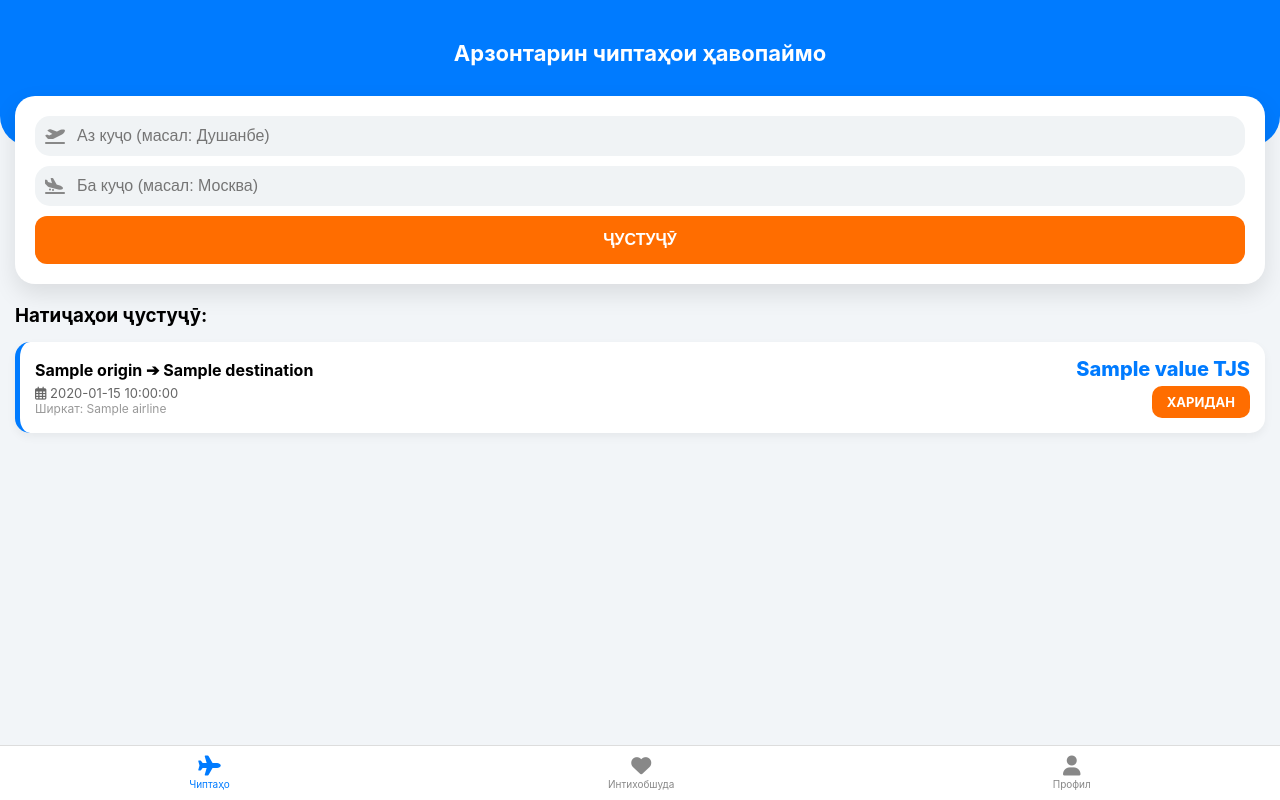
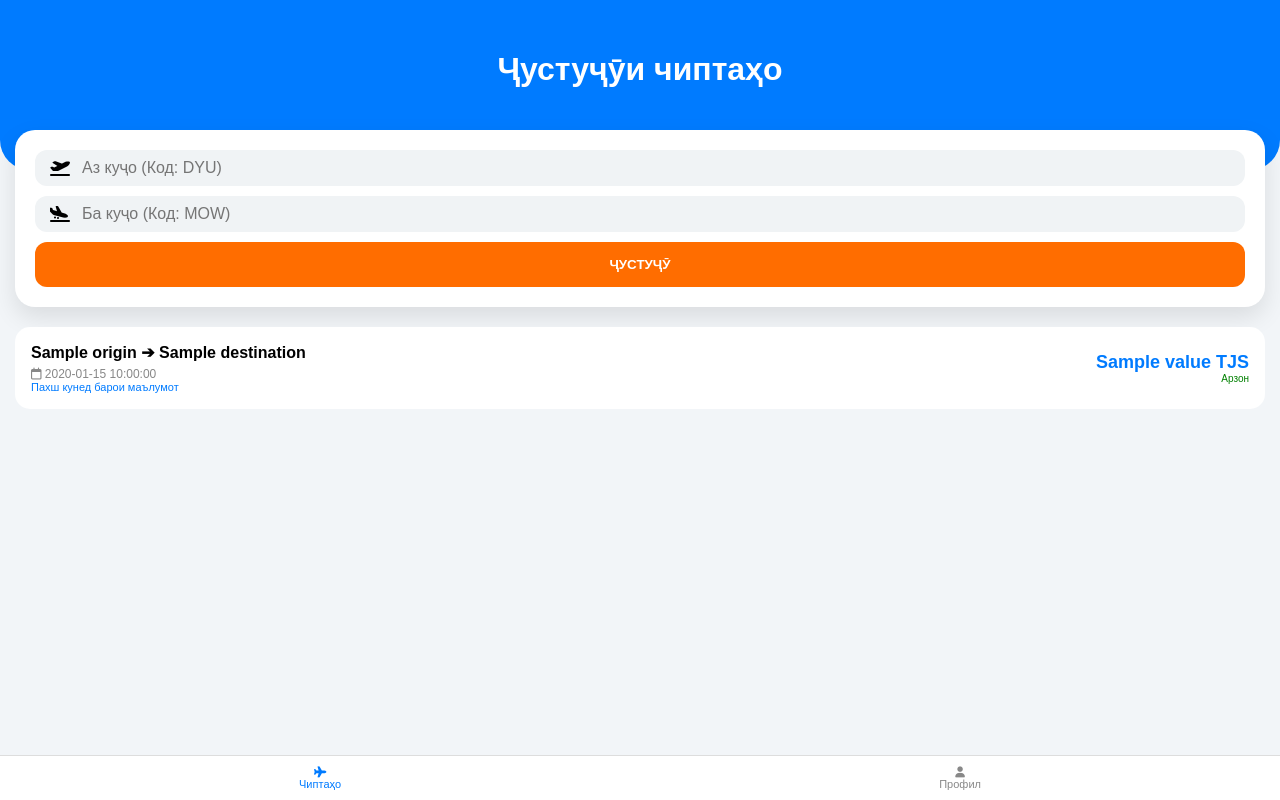
Before and after one commit to OSON-SAVDO/Aviasels.TJ, a Flask app: template templates/index.html in a window 1280 px wide. Run offline with Flask 3, Linux system fonts and the light colour scheme; the template is opened without the code that fills it: most values are stand-ins (such as "Sample title", 1, 10 or a date in 2020).

Commit message:
Update index.html

```diff
--- a/templates/index.html
+++ b/templates/index.html
@@ -3,91 +3,115 @@
 <head>
     <meta charset="UTF-8">
     <meta name="viewport" content="width=device-width, initial-scale=1.0">
-    <title>Aviasales.tj - Клон</title>
+    <title>Aviasales.tj - Маълумоти пурра</title>
     <link rel="stylesheet" href="https://cdnjs.cloudflare.com/ajax/libs/font-awesome/6.0.0/css/all.min.css">
     <style>
         :root { --blue: #007bff; --orange: #ff6d00; --bg: #f2f5f8; }
-        body { font-family: -apple-system, sans-serif; background: var(--bg); margin: 0; padding-bottom: 70px; }
+        body { font-family: sans-serif; background: var(--bg); margin: 0; padding-bottom: 70px; }
 
-        /* Header */
-        .top-header { background: var(--blue); color: white; padding: 40px 20px 80px; text-align: center; border-radius: 0 0 30px 30px; }
-        .top-header h1 { font-size: 22px; margin: 0; }
+        .top-header { background: var(--blue); color: white; padding: 30px 20px 60px; text-align: center; border-radius: 0 0 30px 30px; }
+        .search-container { background: white; margin: -40px 15px 20px; padding: 20px; border-radius: 20px; box-shadow: 0 10px 25px rgba(0,0,0,0.1); }
+        .search-input-group { background: #f0f3f5; border-radius: 12px; padding: 8px 15px; margin-bottom: 10px; display: flex; align-items: center; }
+        .search-input-group input { border: none; background: transparent; width: 100%; font-size: 16px; outline: none; margin-left: 10px; }
+        .btn-search { width: 100%; background: var(--orange); color: white; border: none; padding: 15px; border-radius: 12px; font-weight: bold; cursor: pointer; }
 
-        /* Search Container */
-        .search-container { background: white; margin: -50px 15px 20px; padding: 20px; border-radius: 20px; box-shadow: 0 10px 25px rgba(0,0,0,0.1); }
-        .search-input-group { background: #f0f3f5; border-radius: 15px; padding: 10px; margin-bottom: 10px; display: flex; align-items: center; }
-        .search-input-group i { color: #888; margin-right: 10px; width: 20px; text-align: center; }
-        .search-input-group input { border: none; background: transparent; width: 100%; font-size: 16px; outline: none; }
+        .ticket-list { padding: 0 15px; }
+        .ticket { background: white; border-radius: 15px; padding: 15px; margin-bottom: 15px; display: flex; justify-content: space-between; align-items: center; cursor: pointer; transition: 0.3s; border: 1px solid transparent; }
+        .ticket:active { transform: scale(0.98); border-color: var(--blue); }
 
-        .btn-search { width: 100%; background: var(--orange); color: white; border: none; padding: 15px; border-radius: 12px; font-weight: bold; font-size: 16px; cursor: pointer; }
+        .price { color: var(--blue); font-size: 18px; font-weight: bold; }
+        .btn-buy { background: var(--orange); color: white; padding: 10px 20px; border-radius: 10px; text-decoration: none; font-weight: bold; display: block; text-align: center; margin-top: 10px; }
 
-        /* Ticket Cards */
-        .ticket-list { padding: 0 15px; }
-        .ticket { background: white; border-radius: 15px; padding: 15px; margin-bottom: 15px; display: flex; justify-content: space-between; align-items: center; box-shadow: 0 4px 10px rgba(0,0,0,0.05); border-left: 5px solid var(--blue); }
-        .price { color: var(--blue); font-size: 20px; font-weight: 800; }
-        .btn-buy { background: var(--orange); color: white; padding: 8px 15px; border-radius: 10px; text-decoration: none; font-size: 13px; font-weight: bold; display: inline-block; margin-top: 5px; }
+        /* Modal (Тирезаи маълумот) */
+        .modal { display: none; position: fixed; z-index: 1000; left: 0; top: 0; width: 100%; height: 100%; background: rgba(0,0,0,0.5); align-items: flex-end; }
+        .modal-content { background: white; width: 100%; border-radius: 25px 25px 0 0; padding: 25px; box-sizing: border-box; animation: slideUp 0.3s; }
+        @keyframes slideUp { from { transform: translateY(100%); } to { transform: translateY(0); } }
 
-        /* Bottom Nav */
+        .info-row { display: flex; justify-content: space-between; padding: 12px 0; border-bottom: 1px solid #eee; }
+        .info-label { color: #666; font-size: 14px; }
+        .info-value { font-weight: bold; color: #333; }
+        .close-modal { text-align: center; color: var(--blue); font-weight: bold; margin-bottom: 15px; cursor: pointer; }
+
         .bottom-nav { position: fixed; bottom: 0; width: 100%; background: white; display: flex; justify-content: space-around; padding: 10px 0; border-top: 1px solid #ddd; }
-        .nav-item { text-align: center; color: #888; text-decoration: none; font-size: 10px; }
-        .nav-item.active { color: var(--blue); }
-        .nav-item i { font-size: 20px; display: block; margin-bottom: 2px; }
-
-        .no-results { text-align: center; color: #888; padding: 30px; background: white; margin: 15px; border-radius: 15px; }
+        .nav-item { text-align: center; color: #888; text-decoration: none; font-size: 11px; }
+        .active { color: var(--blue); }
     </style>
 </head>
 <body>
 
     <div class="top-header">
-        <h1>Арзонтарин чиптаҳои ҳавопаймо</h1>
+        <h1>Ҷустуҷӯи чиптаҳо</h1>
     </div>
 
     <div class="search-container">
         <form action="/search" method="post">
-            <div class="search-input-group">
-                <i class="fa-solid fa-plane-departure"></i>
-                <input type="text" name="from" placeholder="Аз куҷо (масал: Душанбе)" required>
-            </div>
-            <div class="search-input-group">
-                <i class="fa-solid fa-plane-arrival"></i>
-                <input type="text" name="to" placeholder="Ба куҷо (масал: Москва)" required>
-            </div>
+            <div class="search-input-group"><i class="fa-solid fa-plane-departure"></i><input type="text" name="from" placeholder="Аз куҷо (Код: DYU)" required></div>
+            <div class="search-input-group"><i class="fa-solid fa-plane-arrival"></i><input type="text" name="to" placeholder="Ба куҷо (Код: MOW)" required></div>
             <button type="submit" class="btn-search">ҶУСТУҶӮ</button>
         </form>
     </div>
 
     <div class="ticket-list">
-        <h3 style="margin-bottom: 15px;">Натиҷаҳои ҷустуҷӯ:</h3>
-
         {% if flights %}
             {% for f in flights %}
-            <div class="ticket">
+            <div class="ticket" onclick="showDetails('{{ f.origin }}', '{{ f.destination }}', '{{ f.value }}', '{{ f.depart_date }}', '{{ f.number_of_changes }}', '{{ f.link }}')">
                 <div>
-                    <div style="font-weight: bold; font-size: 16px;">{{ f.origin }} ➔ {{ f.destination }}</div>
-                    <div style="font-size: 13px; color: #666; margin-top: 5px;">
-                        <i class="fa-regular fa-calendar-days"></i> {{ f.depart_date }}
-                    </div>
-                    <div style="font-size: 12px; color: #999;">Ширкат: {{ f.airline if f.airline else 'Авиалиния' }}</div>
+                    <div style="font-weight: bold;">{{ f.origin }} ➔ {{ f.destination }}</div>
+                    <div style="font-size: 12px; color: #888; margin-top: 5px;"><i class="fa-regular fa-calendar"></i> {{ f.depart_date }}</div>
+                    <div style="font-size: 11px; color: var(--blue);">Пахш кунед барои маълумот</div>
                 </div>
                 <div style="text-align: right;">
                     <div class="price">{{ f.value }} TJS</div>
-                    <a href="https://www.aviasales.tj{{ f.link }}?marker={{ marker }}" class="btn-buy" target="_blank">ХАРИДАН</a>
+                    <div style="font-size: 10px; color: green;">Арзон</div>
                 </div>
             </div>
             {% endfor %}
-        {% elif flights == [] %}
-            <div class="no-results">
-                <i class="fa-solid fa-face-frown" style="font-size: 40px; margin-bottom: 10px;"></i>
-                <p>Бубахшед, чипта ёфт нашуд.<br><small>Кӯшиш кунед номи шаҳрро бо код (DYU, MOW) нависед.</small></p>
-            </div>
         {% endif %}
     </div>
 
-    <div class="bottom-nav">
-        <a href="/" class="nav-item active"><i class="fa-solid fa-plane"></i>Чиптаҳо</a>
-        <a href="#" class="nav-item"><i class="fa-solid fa-heart"></i>Интихобшуда</a>
-        <a href="#" class="nav-item"><i class="fa-solid fa-user"></i>Профил</a>
+    <div id="detailsModal" class="modal">
+        <div class="modal-content">
+            <div class="close-modal" onclick="closeModal()">✕ ПӮШИДАН</div>
+            <h2 id="modalTitle" style="margin-top:0;">Душанбе ➔ Москва</h2>
+
+            <div class="info-row"><span class="info-label">Нарх:</span><span class="info-value" id="modalPrice">0 TJS</span></div>
+            <div class="info-row"><span class="info-label">Санаи парвоз:</span><span class="info-value" id="modalDate">-</span></div>
+            <div class="info-row"><span class="info-label">Трансфер (Пересадка):</span><span class="info-value" id="modalChanges">Прямой рейс</span></div>
+            <div class="info-row"><span class="info-label">Бағоҷ:</span><span class="info-value">23кг (Стандарт)</span></div>
+            <div class="info-row"><span class="info-label">Ручная кладь:</span><span class="info-value">10кг</span></div>
+            <div class="info-row"><span class="info-label">Возврат/Обмен:</span><span class="info-value" style="color: orange;">Тибқи тариф</span></div>
+
+            <a href="#" id="modalBuyBtn" class="btn-buy" target="_blank">ХАРИДАНИ ЧИПТА</a>
+        </div>
     </div>
 
+    <div class="bottom-nav">
+        <a href="/" class="nav-item active"><i class="fa-solid fa-plane"></i><br>Чиптаҳо</a>
+        <a href="#" class="nav-item"><i class="fa-solid fa-user"></i><br>Профил</a>
+    </div>
+
+    <script>
+        function showDetails(from, to, price, date, changes, link) {
+            document.getElementById('modalTitle').innerText = from + " ➔ " + to;
+            document.getElementById('modalPrice').innerText = price + " TJS";
+            document.getElementById('modalDate').innerText = date;
+
+            let changeText = (changes == "0" || changes == "") ? "Прямой рейс (Бе пасадка)" : changes + " трансфер";
+            document.getElementById('modalChanges').innerText = changeText;
+
+            document.getElementById('modalBuyBtn').href = "https://www.aviasales.tj" + link;
+            document.getElementById('detailsModal').style.display = "flex";
+        }
+
+        function closeModal() {
+            document.getElementById('detailsModal').style.display = "none";
+        }
+
+        window.onclick = function(event) {
+            if (event.target == document.getElementById('detailsModal')) {
+                closeModal();
+            }
+        }
+    </script>
 </body>
 </html>
```
